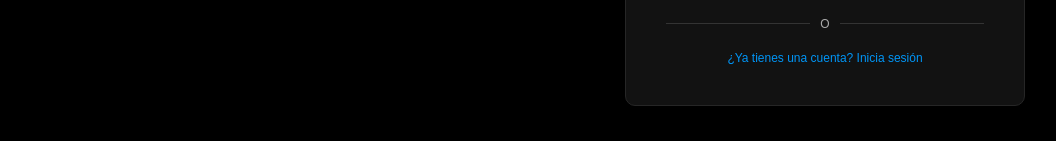
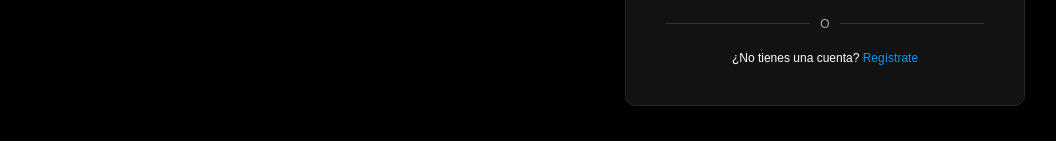
Before and after one commit to CawCodeD/CowCode, a plain HTML site: page register.html in a window 1280 px wide. Shown: the part 513-654 px from the top of the page, without its empty margins (110-1166 px from the left). Drawn offline with Linux system fonts and the light colour scheme.

Commit message:
Update register.html

```diff
--- a/register.html
+++ b/register.html
@@ -30,6 +30,7 @@
           <input type="text" placeholder="Nombre de usuario" required />
           <input type="password" placeholder="Contraseña" required />
           <button type="submit">Registrarse</button>
+
         </form>
         <div class="divider">
           <div class="line"></div>
@@ -37,7 +38,7 @@
           <div class="line"></div>
         </div>
         <div class="forgot">
-          <a href="index.html">¿Ya tienes una cuenta? Inicia sesión</a>
+          <p>¿No tienes una cuenta? <a href="register.html">Regístrate</a></p>
         </div>
       </div>
     </section>
```
